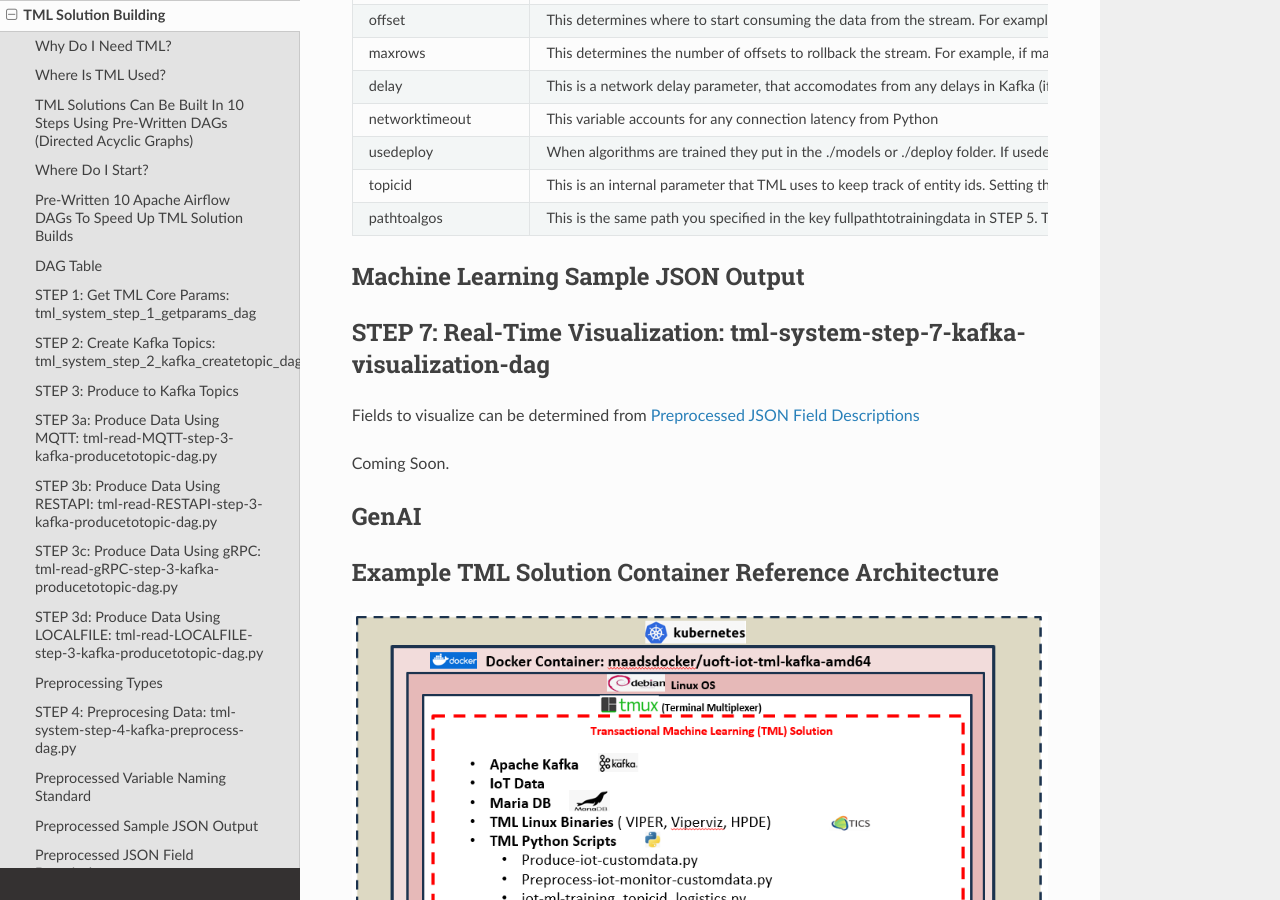
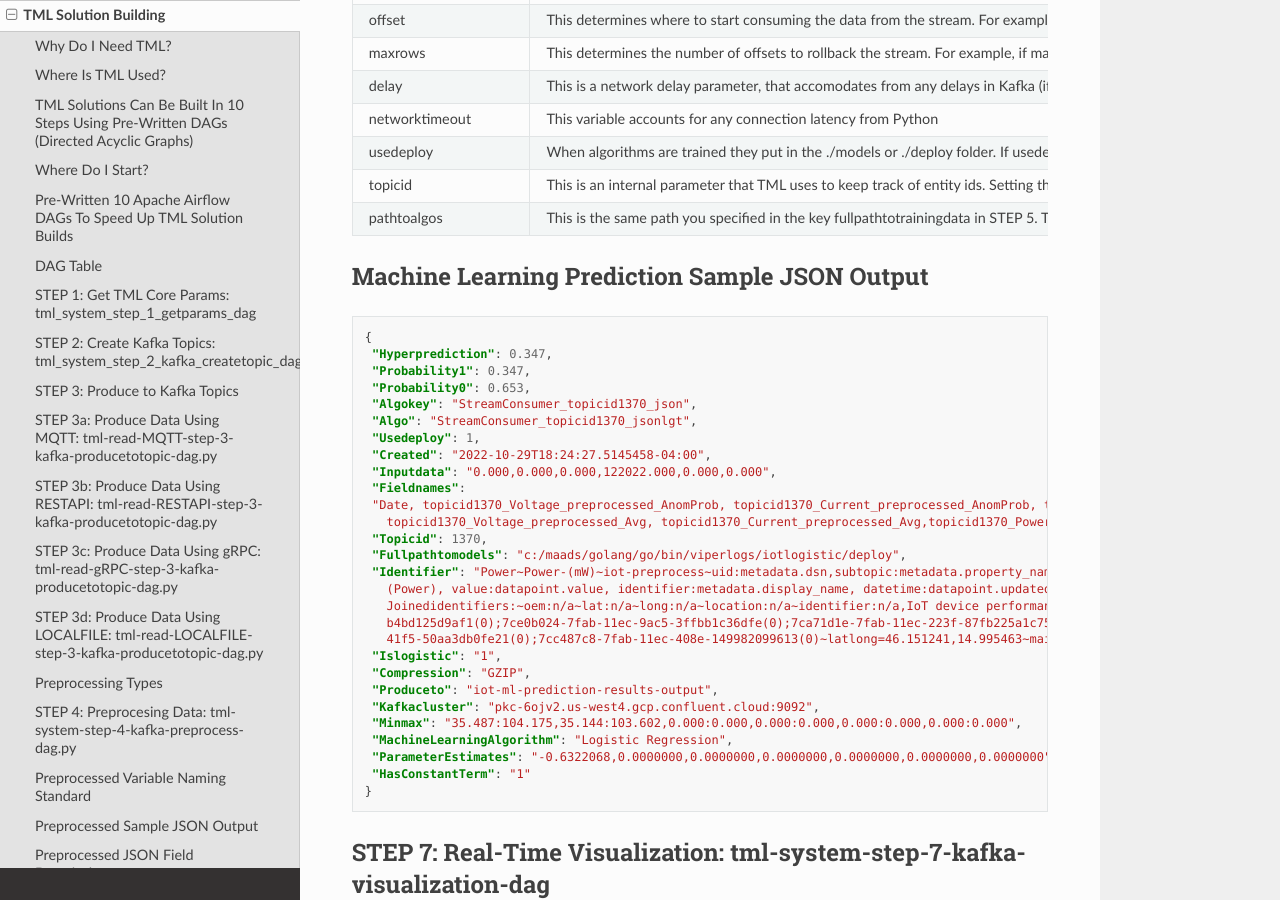
Before and after one commit to smaurice101/readthedocs, a Sphinx documentation site: the page built from docs/source/tmlbuilds.rst, in a window 1280 px wide and 900 px high, scrolled down 27425 px. Built offline with Sphinx 7.4.7 and the Read the Docs theme 2.0.0, drawn with Linux system fonts in a browser that asks for light colours.

Commit message:
Update tmlbuilds.rst

```diff
--- a/docs/source/tmlbuilds.rst
+++ b/docs/source/tmlbuilds.rst
@@ -1604,8 +1604,40 @@
      - This is the same path you specified in the key fullpathtotrainingdata in STEP 5.  This is the location of the training datasets and algorithms.   This is
        also important if you wanted to keep track of training datasets for auditing and governance.
 
-Machine Learning Sample JSON Output
+Machine Learning Prediction Sample JSON Output
 -----------------------------
+
+.. code-block:: JSON
+
+   {
+    "Hyperprediction": 0.347,
+    "Probability1": 0.347,
+    "Probability0": 0.653,
+    "Algokey": "StreamConsumer_topicid1370_json",
+    "Algo": "StreamConsumer_topicid1370_jsonlgt",
+    "Usedeploy": 1,
+    "Created": "2022-10-29T18:24:27.5145458-04:00",
+    "Inputdata": "0.000,0.000,0.000,122022.000,0.000,0.000",
+    "Fieldnames":
+    "Date, topicid1370_Voltage_preprocessed_AnomProb, topicid1370_Current_preprocessed_AnomProb, topicid1370_Power_preprocessed_Trend,
+      topicid1370_Voltage_preprocessed_Avg, topicid1370_Current_preprocessed_Avg,topicid1370_Power_preprocessed_Avg",
+    "Topicid": 1370,
+    "Fullpathtomodels": "c:/maads/golang/go/bin/viperlogs/iotlogistic/deploy",
+    "Identifier": "Power~Power-(mW)~iot-preprocess~uid:metadata.dsn,subtopic:metadata.property_name (
+      (Power), value:datapoint.value, identifier:metadata.display_name, datetime:datapoint.updated_at,:allrecords,
+      Joinedidentifiers:~oem:n/a~lat:n/a~long:n/a~location:n/a~identifier:n/a,IoT device performance and failures~Msgsjoined=7c54e7d8-7fab-11ec-1a0b-
+      b4bd125d9af1(0);7ce0b024-7fab-11ec-9ac5-3ffbb1c36dfe(0);7ca71d1e-7fab-11ec-223f-87fb225a1c75(0);7cfe6880-7fab-11ec-ea23-17d1132d4605(0);7c7fdd12-7fab-11ec-
+      41f5-50aa3db0fe21(0);7cc487c8-7fab-11ec-408e-149982099613(0)~latlong=46.151241,14.995463~mainuid=AC000W020486693",
+    "Islogistic": "1",
+    "Compression": "GZIP",
+    "Produceto": "iot-ml-prediction-results-output",
+    "Kafkacluster": "pkc-6ojv2.us-west4.gcp.confluent.cloud:9092",
+    "Minmax": "35.487:104.175,35.144:103.602,0.000:0.000,0.000:0.000,0.000:0.000,0.000:0.000",
+    "MachineLearningAlgorithm": "Logistic Regression",
+    "ParameterEstimates": "-0.6322068,0.0000000,0.0000000,0.0000000,0.0000000,0.0000000,0.0000000",
+    "HasConstantTerm": "1"
+   }
+
 
 STEP 7: Real-Time Visualization: tml-system-step-7-kafka-visualization-dag
 -----------------------------------------------
```
